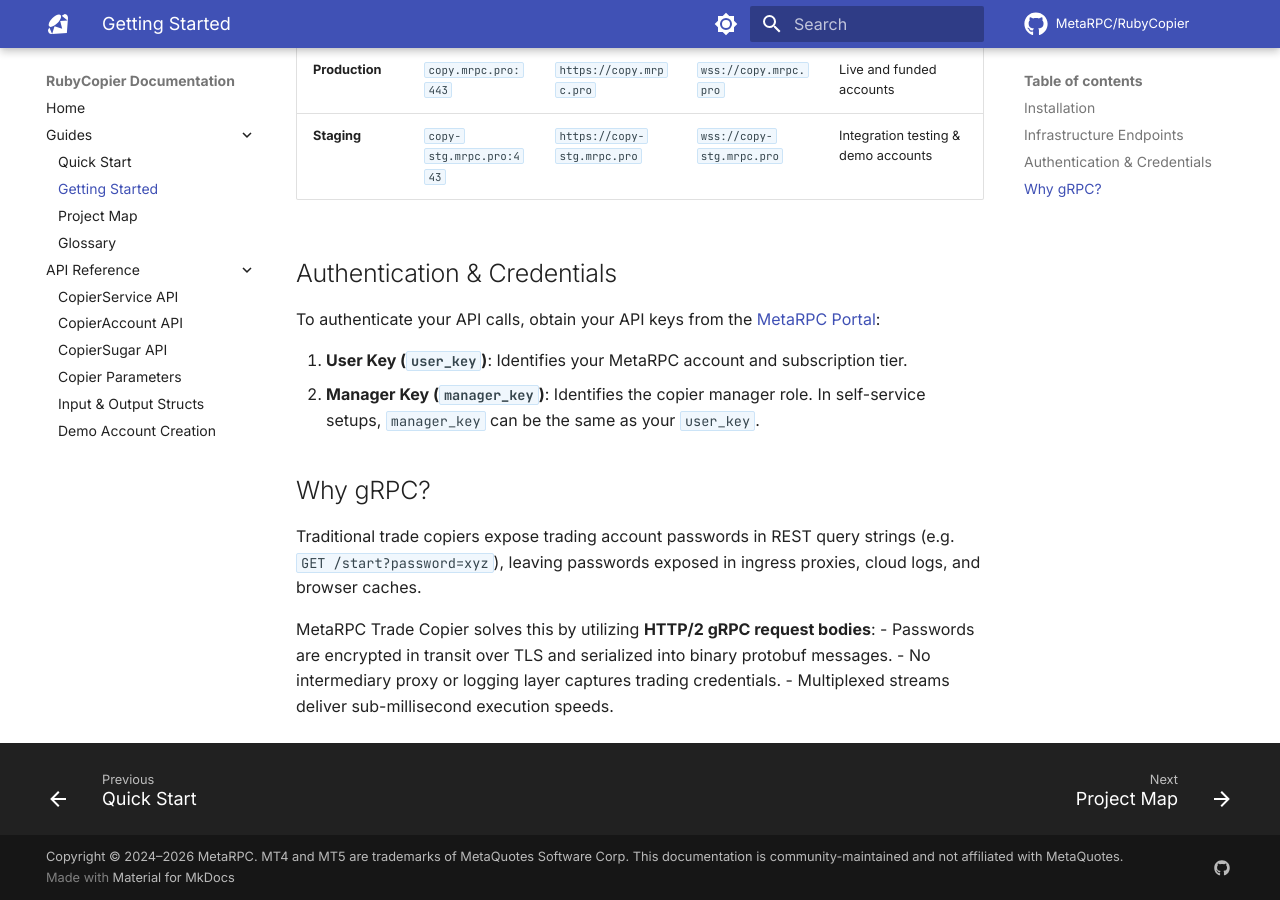
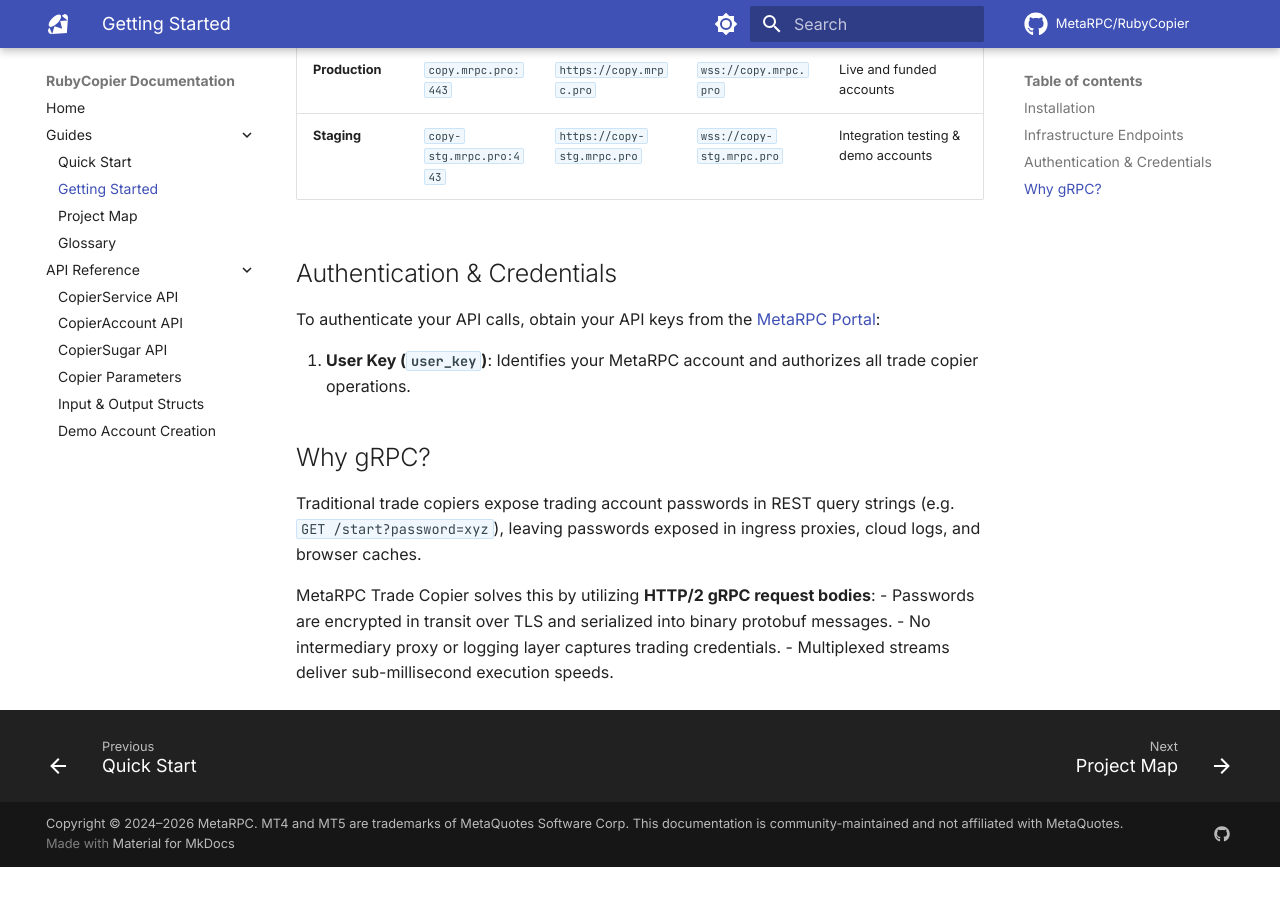
Before and after one commit to MetaRPC/RubyCopier, an MkDocs documentation site: the page built from docs/All_Guides/GETTING_STARTED.md, in a window 1280 px wide and 900 px high, scrolled down 559 px. Built offline with MkDocs 1.6.1 and Material for MkDocs 9.7.7, drawn with Linux system fonts in a browser that asks for light colours; comment, search, counter and statistics services are not loaded; after the commit the page ends 1426 px from its top, so only the background shows below that.

Commit message:
docs: remove manager_key from docs and guides

```diff
--- a/docs/All_Guides/GETTING_STARTED.md
+++ b/docs/All_Guides/GETTING_STARTED.md
@@ -23,8 +23,7 @@
 
 To authenticate your API calls, obtain your API keys from the [MetaRPC Portal](https://mrpc.pro/portal):
 
-1. **User Key (`user_key`)**: Identifies your MetaRPC account and subscription tier.
-2. **Manager Key (`manager_key`)**: Identifies the copier manager role. In self-service setups, `manager_key` can be the same as your `user_key`.
+1. **User Key (`user_key`)**: Identifies your MetaRPC account and authorizes all trade copier operations.
 
 ## Why gRPC?
 
```
Also changed, not shown: docs/API_Reference/CopierAccount.md (+1 -2 lines), docs/API_Reference/CopierSugar.md (+1 -1 lines), docs/API_Reference/Copier_Parameters.md (+0 -1 lines), docs/API_Reference/Input_Output_Structs.md (+1 -1 lines), docs/All_Guides/Your_First_Project.md (+1 -1 lines), site/API_Reference/CopierAccount/index.html, site/API_Reference/CopierSugar/index.html, site/API_Reference/Copier_Parameters/index.html, site/API_Reference/Input_Output_Structs/index.html, site/All_Guides/GETTING_STARTED/index.html, site/All_Guides/Your_First_Project/index.html, site/search/search_index.json, site/sitemap.xml, 1 other file.
